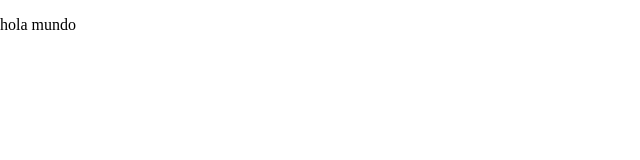
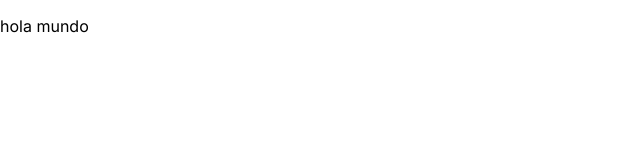
Before and after one commit to OHerreraGarcia/web_project_coffeeshop, a plain HTML site: page index.html in a window 1280 px wide. Shown: the full height of the page, 0-640 px from the left. Drawn offline with Linux system fonts and the light colour scheme; the site is published under a folder, as on GitHub Pages, so addresses that start at the root find nothing.

Commit message:
correcciones

```diff
--- a/index.html
+++ b/index.html
@@ -8,7 +8,7 @@
     <meta name="keywords" content="café, espresso, cappuccino, cafetería" />
     <link rel="icon" type="image/x-icon" href="favicon.ico" />
     <link rel="stylesheet" href="vendor/normalize.css" />
-    <link rel="stylesheet" href="/pages/index.css" />
+    <link rel="stylesheet" href="pages/index.css" />
     <link rel="preconnect" href="https://fonts.googleapis.com" />
     <link rel="preconnect" href="https://fonts.gstatic.com" crossorigin />
     <link
```
